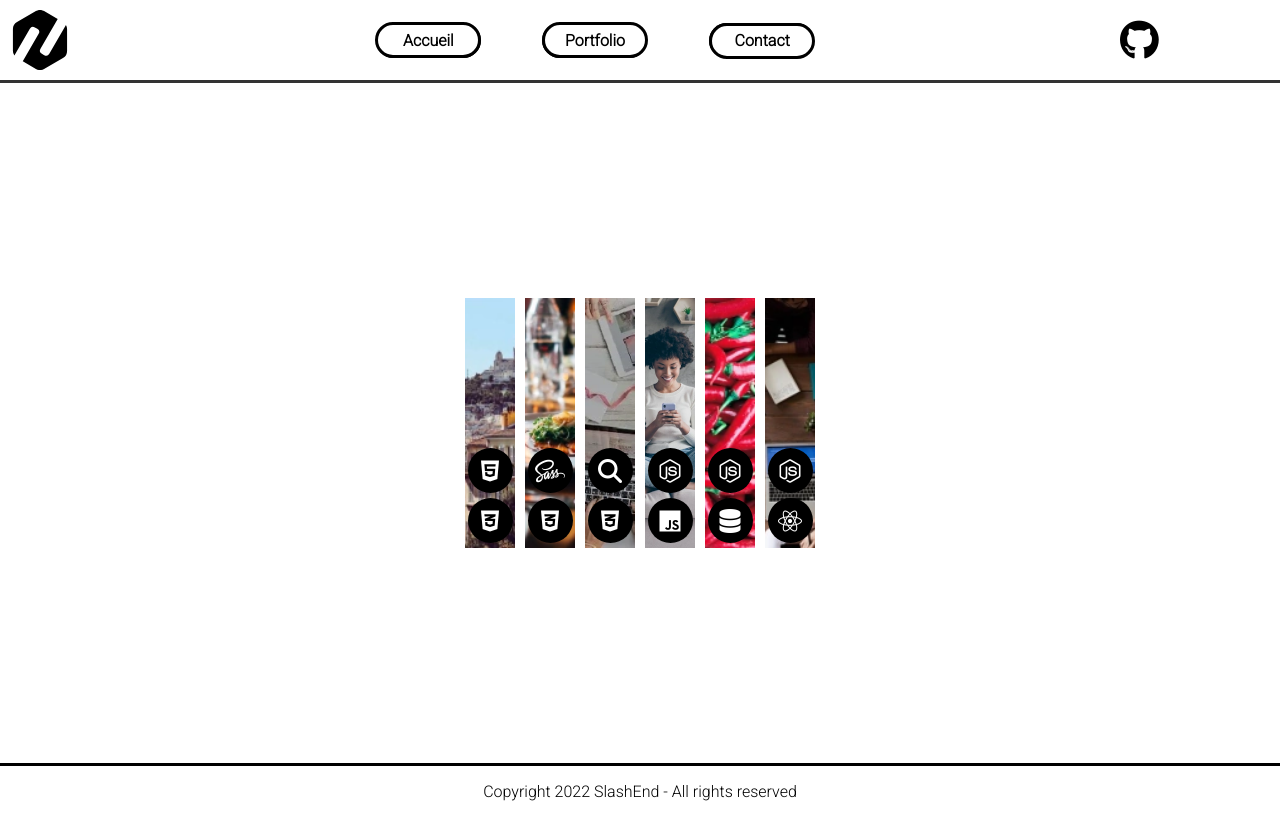
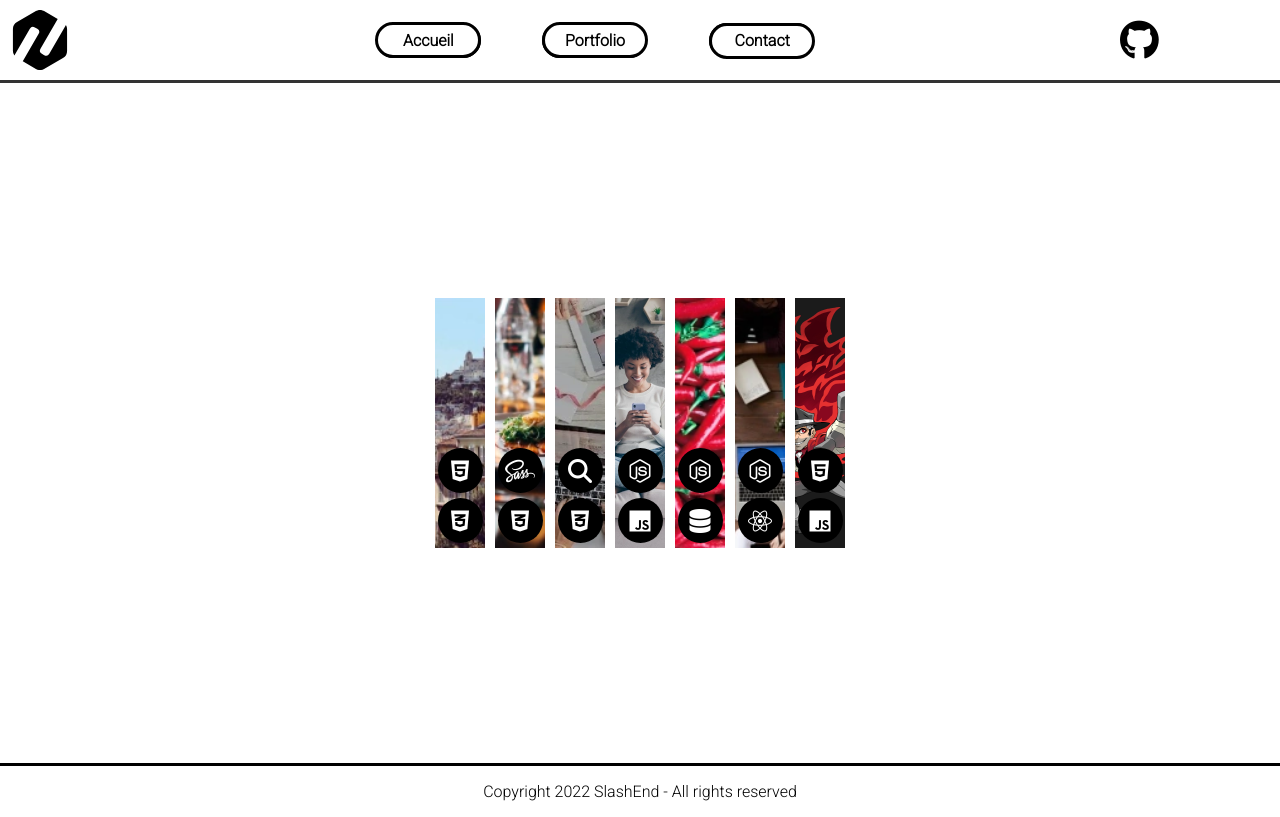
Before and after one commit to Douwdy/Slashend-Reforge, a website: page portfolio.html in a window 1280 px wide. Drawn offline with Linux system fonts and the light colour scheme.

Commit message:
Add Les persos noir de fever to portfolio page 🥊

```diff
--- a/portfolio.html
+++ b/portfolio.html
@@ -115,6 +115,18 @@
                 </div>
             </div>
         </a>
+        <a class="portfolio-link" href="https://github.com/Douwdy/Projet-7">
+            <h1 class="portfolio-link-title">L.P.N.D.F</h1>
+            <img class="portfolio-link-img" src="./public/img/portfolio/brawlhalla.webp" alt="Groupomania">
+            <div class="portfolio-link-tech">
+                <div class="portfolio-link-tech__icon">
+                    <i class="fa-brands fa-html5"></i>
+                </div>
+                <div class="portfolio-link-tech__icon">
+                    <i class="fa-brands fa-js"></i>
+                </div>
+            </div>
+        </a>
     </div>
     <footer>
       <p>
```
Also changed, not shown: public/img/portfolio/brawlhalla.webp (added).
